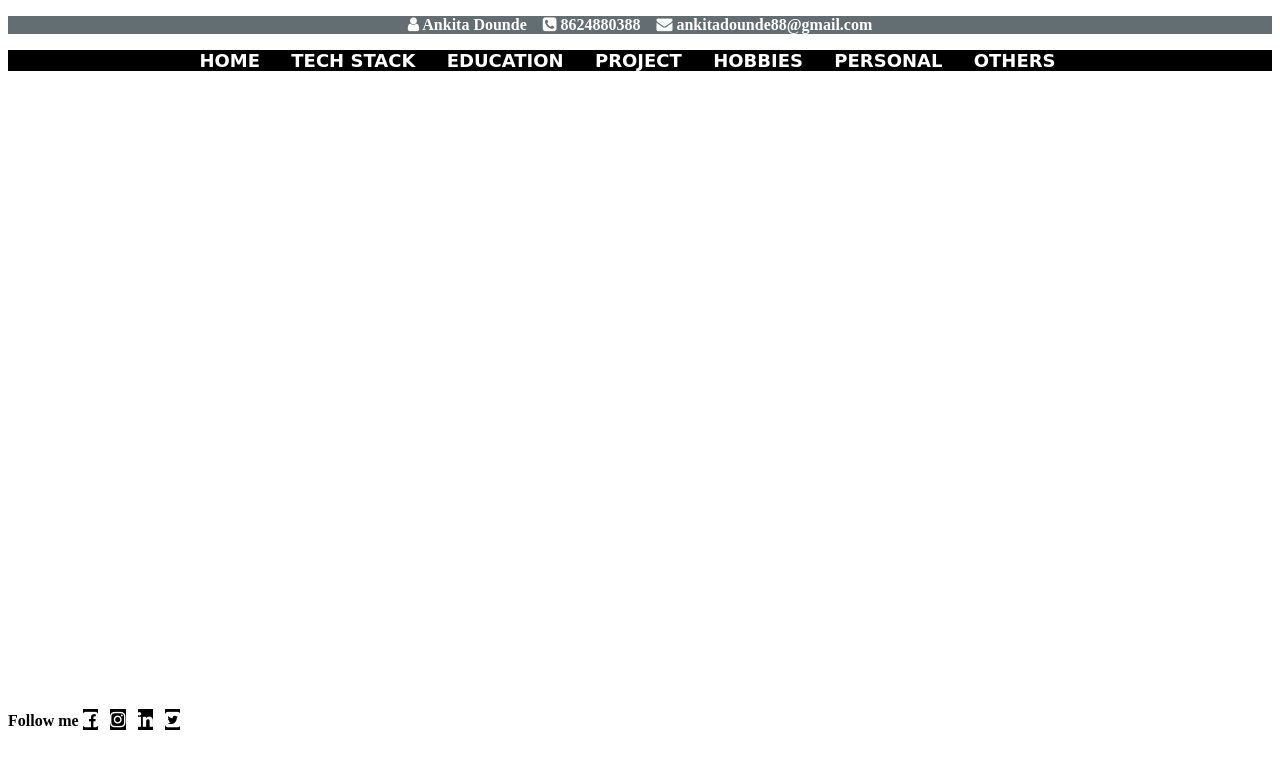
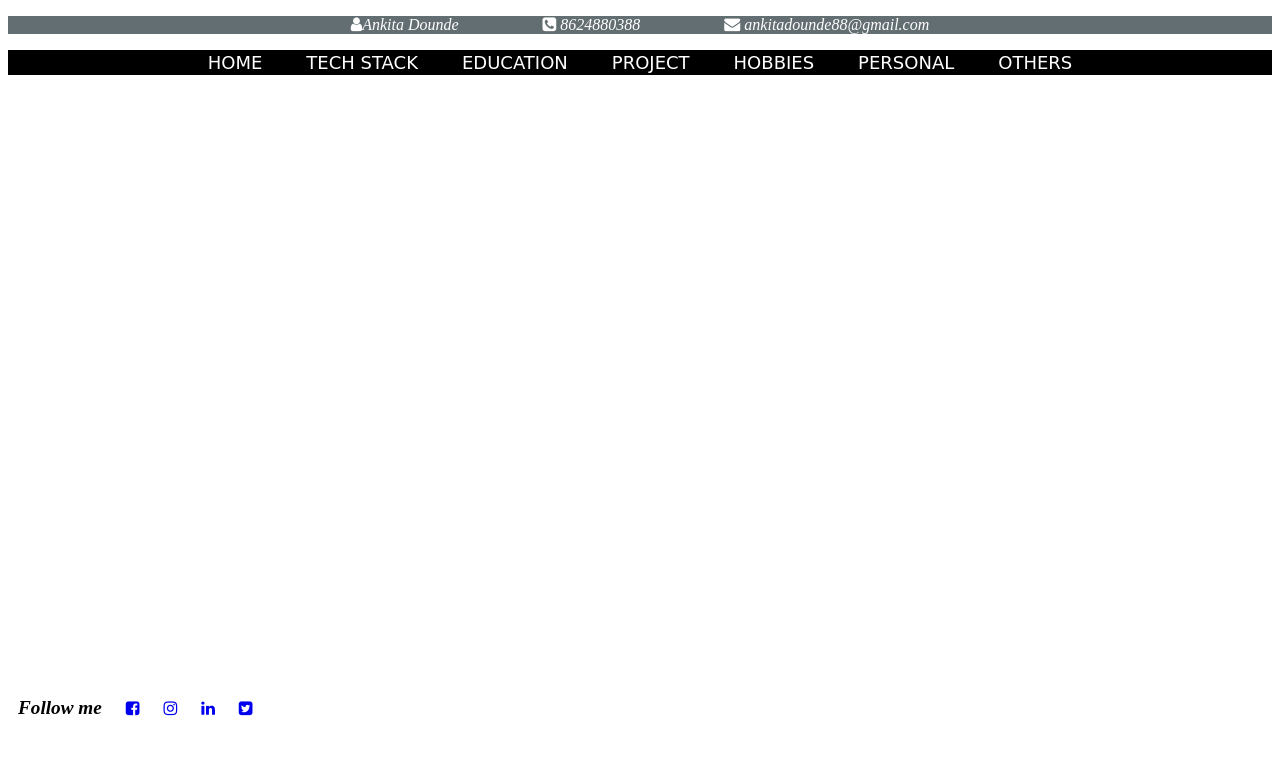
Before and after one commit to Ankitadounde/MyProfile, a plain HTML site: page index.html in a window 1280 px wide. Drawn offline with Linux system fonts and the light colour scheme; a web font is replaced by a local one.

Commit message:
index with padding and margin
index with padding and margin

```diff
--- a/index.html
+++ b/index.html
@@ -14,18 +14,45 @@
             background-color: #636e72;
             text-align: center;
 
+
         }
 
-        .single,a{
+        .anki {
+            margin: 40px;
+            font-style: italic;
+
+        }
+
+       .single a{
             font-size: 18px;
-            font-weight: bold;
+
             text-transform: uppercase;
             text-align: center;
             text-decoration: none;
             font-family: 'Sofia', cursive;
             background-color: black;
             color: white;
-            text-decoration: none;
+            margin: 20px;
+
+        }
+        .div1{
+            border: 2px solid black;
+            background-color:black;
+            color: #636e72;
+            text-align: center;
+
+        }
+
+        footer div span {
+            margin: 10px;
+            font-style: italic;
+
+        }
+
+        .bold {
+            font-size: larger;
+            font-weight: bolder;
+            font-style: italic;
         }
     </style>
 
@@ -34,37 +61,42 @@
 <body>
 
     <header>
-        <p class="name"><strong><i class="fa fa-user" aria-hidden="true"></i> Ankita Dounde&nbsp;&nbsp;&nbsp;&nbsp;<i
-                    class="fa fa-phone-square" aria-hidden="true"></i> 8624880388 &nbsp;&nbsp;&nbsp;<i
-                    class="fa fa-envelope" aria-hidden="true"></i> ankitadounde88@gmail.com</strong></p>
+        <p class="name">
+            <span class="anki"><i class="fa fa-user" aria-hidden="true"></i>Ankita Dounde</span>
+            <span class="anki"><i class="fa fa-phone-square" aria-hidden="true"></i> 8624880388 </span>
+            <span class="anki"><i class="fa fa-envelope" aria-hidden="true"></i> ankitadounde88@gmail.com</span>
+        </p>
 
     </header>
+    <div class="div1">
 
     <nav class="single">
-        <a href="home.html" target="my_frame" color white;>HOME</a>&nbsp;&nbsp;&nbsp;&nbsp;
-        <a href="techStack.html" target="my_frame">TECH STACK</a>&nbsp;&nbsp;&nbsp;&nbsp;
-        <a href="education.html" target="my_frame">EDUCATION</a>&nbsp;&nbsp;&nbsp;&nbsp;
-        <a href="project.html" target="my_frame">PROJECT</a>&nbsp;&nbsp;&nbsp;&nbsp;
-        <a href="hobbies.html" target="my_frame">HOBBIES</a>&nbsp;&nbsp;&nbsp;&nbsp;
-        <a href="personal.html" target="my_frame">PERSONAL</a>&nbsp;&nbsp;&nbsp;&nbsp;
-        <a href="other.html" target="my_frame">OTHERS</a>&nbsp;&nbsp;&nbsp;&nbsp;
-
+        <a href="home.html" target="my_frame">HOME</a>
+         <a href="techStack.html" target="my_frame">TECH STACK</a>
+        <a href="education.html" target="my_frame">EDUCATION</a>
+        <a href="project.html" target="my_frame">PROJECT</a>
+        <a href="hobbies.html" target="my_frame">HOBBIES</a>
+        <a href="personal.html" target="my_frame">PERSONAL</a>
+        <a href="other.html" target="my_frame">OTHERS</a>
     </nav>
+    </div>
     <br>
 
 
     <iframe name="my_frame" width="900px" height="600" id="i_frame" style="border:none;"></iframe>
     <footer>
+        <div>
 
-        <p><strong>Follow me</strong>
-            <a href="https://www.facebook.com/" target="_blank"><i class="fa fa-facebook-square"
-                    aria-hidden="true"></i></a>&nbsp;&nbsp;
-            <a href="https://www.instagram.com/accounts/login/"><i class="fa fa-instagram"
-                    aria-hidden="true"></i></a>&nbsp;&nbsp;
-            <a href="https://www.linkedin.com/"><i class="fa fa-linkedin" aria-hidden="true"></i></a>&nbsp;&nbsp;
-            <a href="https://twitter.com/i/flow/login" target="_blank"><i class="fa fa-twitter-square"
-                    aria-hidden="true"></i></a>
-        </p>
+            <span class="bold">Follow me</span>
+            <span> <a href="https://www.facebook.com/" target="_blank"><i class="fa fa-facebook-square"
+                        aria-hidden="true"></i></a></span>
+            <span><a href="https://www.instagram.com/accounts/login/"><i class="fa fa-instagram"
+                        aria-hidden="true"></i></a></span>
+            <span><a href="https://www.linkedin.com/"><i class="fa fa-linkedin" aria-hidden="true"></i></a></span>
+            <span> <a href="https://twitter.com/i/flow/login" target="_blank"><i class="fa fa-twitter-square"
+                        aria-hidden="true"></i></a></span>
+            </p>
+        </div>
     </footer>
 </body>
 
```
Also changed, not shown: basic_css.html (+21 -3 lines), education.html (+6 -0 lines), hobbies.html (+20 -5 lines), home.html (+25 -20 lines), techStack.html (+3 -0 lines), background.jpg (added).
